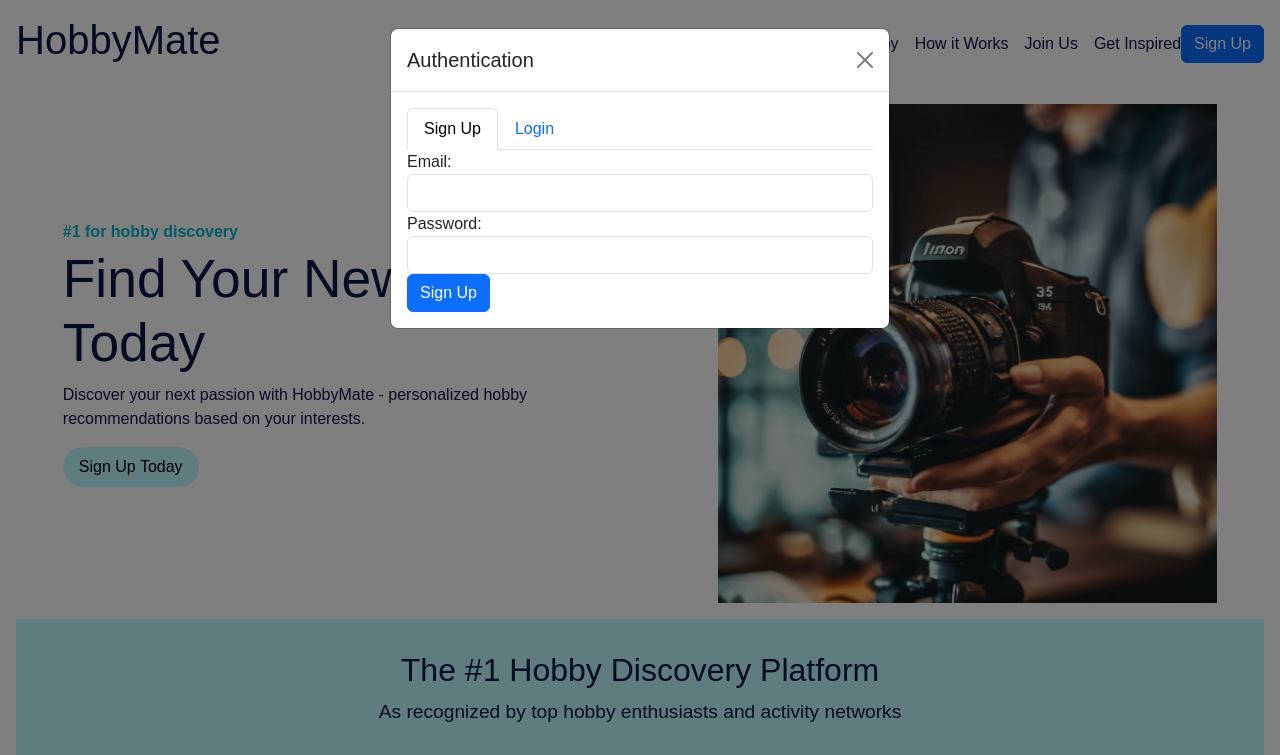
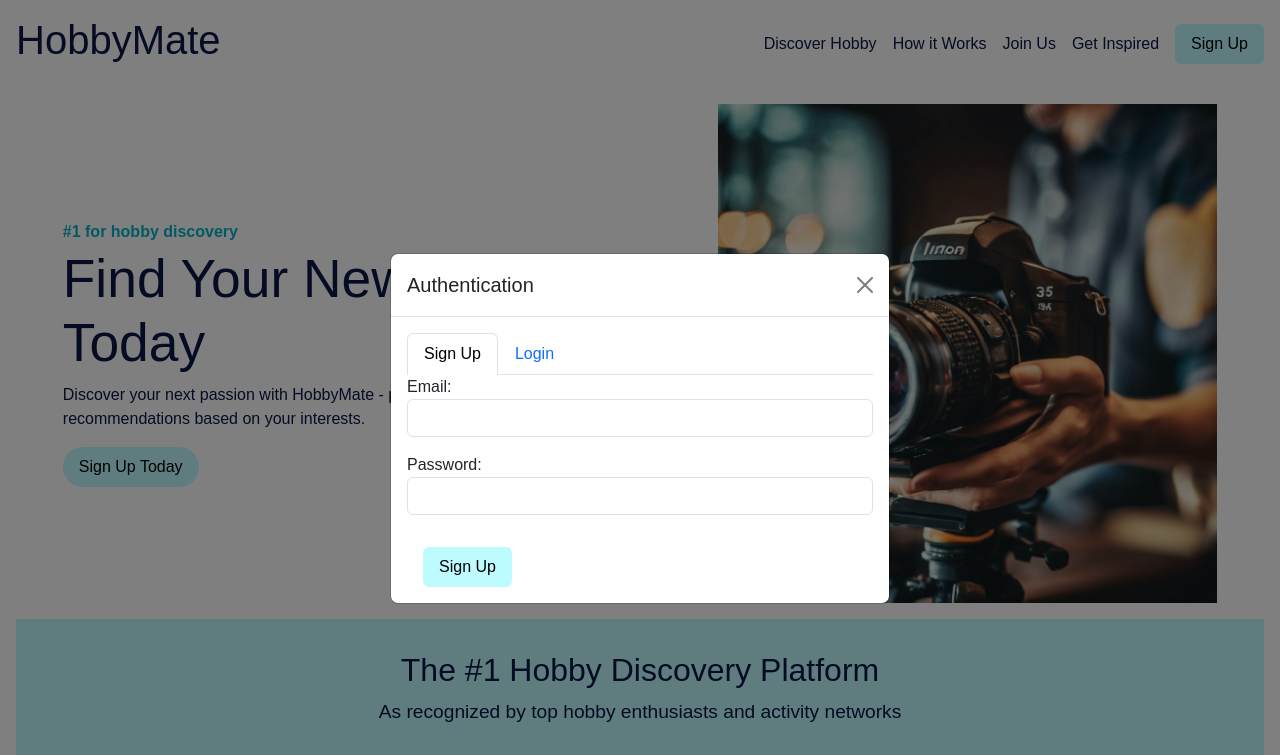
Before and after one commit to starles-barkley/HobbyGenerator, a website with bundled scripts: page index.html in a window 1280 px wide. Both pictures are taken after a click on the button "Sign Up". Shown: the top 755 px of the page. Built offline with nearby package versions, Linux system fonts and the light colour scheme; no server answers.

Commit message:
fix styling for buttons to make consistent with color scheme

```diff
--- a/index.html
+++ b/index.html
@@ -50,7 +50,7 @@
                   <label for="signupPassword">Password:</label>
                   <input type="password" class="form-control" id="signupPassword" required>
                 </div>
-                <button type="submit" class="btn btn-primary">Sign Up</button>
+                <button id="signUpBtn" type="submit" class="btn btn-primary">Sign Up</button>
               </form>
             </div>
             <!-- Login Form -->
--- a/styles.css
+++ b/styles.css
@@ -178,11 +178,19 @@ footer {
   transition: background-color 0.3s;
 }
 
-.pill-button:hover {
+.pill-button:hover,
+#loginBtn:hover,
+#signUpBtn:hover,
+#signOutBtn:hover,
+#updateProfile:hover {
   background-color: #0056b3;
 }
 
-.button {
+.button,
+#loginBtn,
+#signUpBtn,
+#signOutBtn,
+#updateProfile {
   margin-left: 1rem;
   padding: 0.5rem 1rem;
   border: none;
@@ -288,3 +296,18 @@ footer {
     flex-direction: column;
     gap: 1rem;
 }
+
+.modal-dialog {
+  display: flex;
+  align-items: center;
+  justify-content: center;
+  height: 100vh;
+}
+
+.modal-body .form-group {
+  margin-bottom: 1rem;
+}
+
+.modal-body button {
+  margin-top: 1rem;
+}
```
Also changed, not shown: userpage.html (+1 -1 lines).
